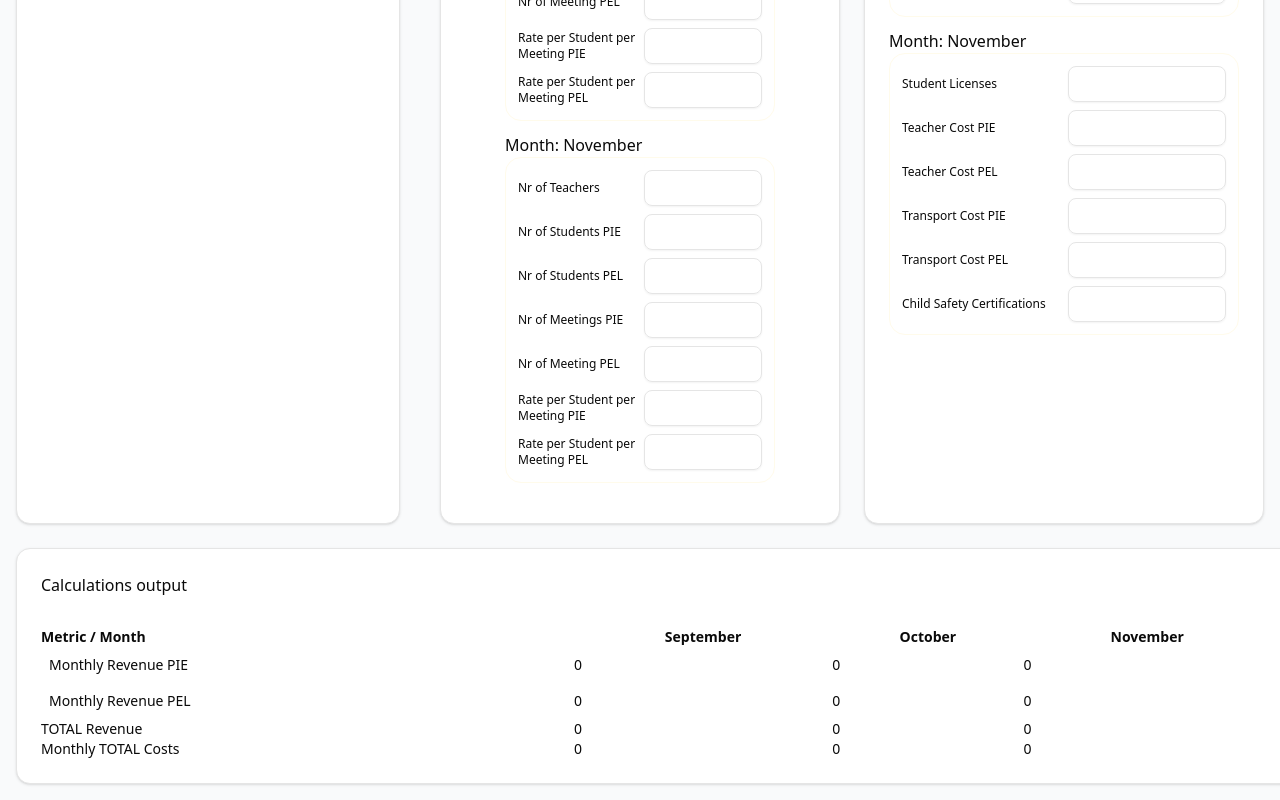
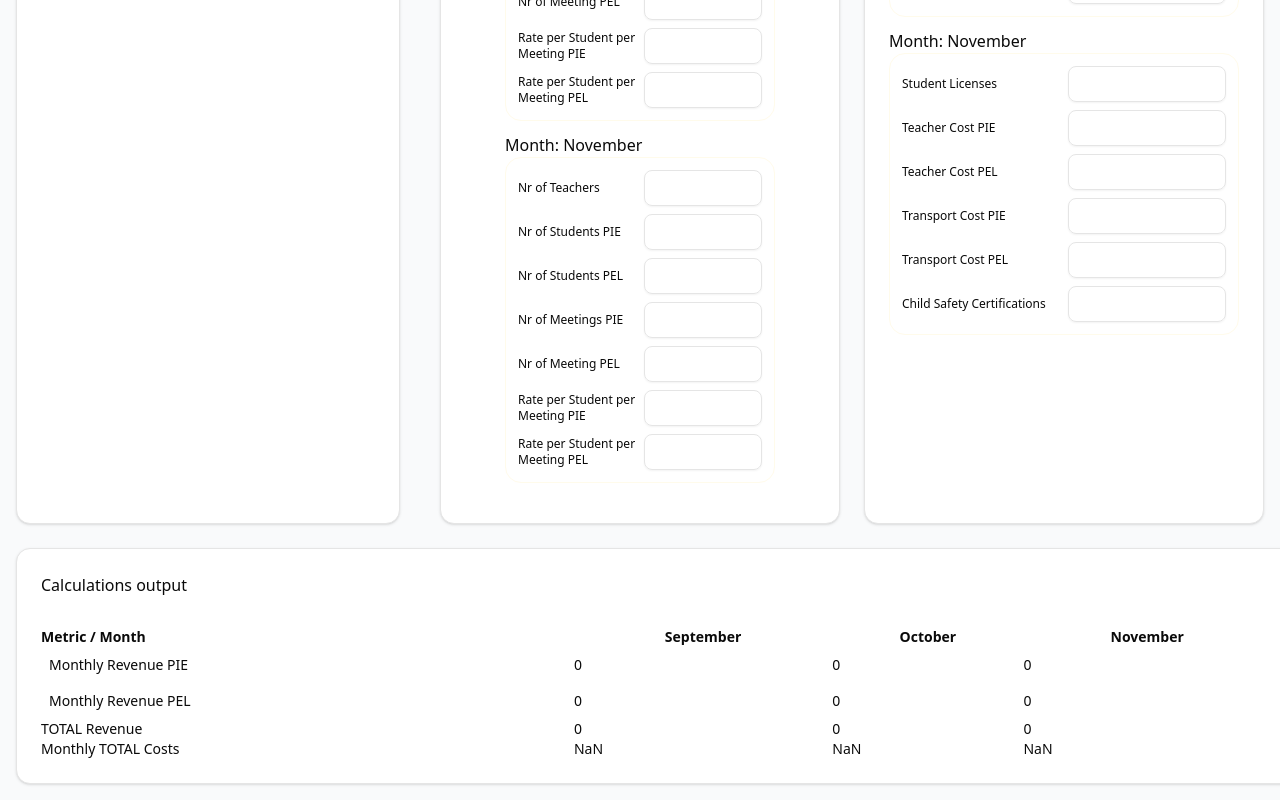
Before and after one commit to mikowhy33/franchise_calc, a Next.js app: page / in a window 1280 px wide. Shown: the part 738-1538 px from the top of the page. Built offline with nearby package versions, Linux system fonts and the light colour scheme.

Commit message:
[feat]- works displays total revenue/total costs , gotta add summary and some css changes and its finished, also instructions

```diff
--- a/src/components/homePage.tsx
+++ b/src/components/homePage.tsx
@@ -46,8 +46,8 @@ export default function MainnnPage() {
 		ratePerStudPerMeetingPIE: number;
 		ratePerStudPerMeetingPEL: number;
 		studLicenses: number;
-		teacherCostPIE: number;
-		teacherCostPEL: number;
+		//teacherCostPIE: number;
+		//teacherCostPEL: number;
 		transportCostPIE: number;
 		transportCostPEL: number;
 		childSafetyCert: number;
@@ -70,9 +70,9 @@ export default function MainnnPage() {
 			ratePerStudPerMeetingPEL: 0,
 			// Costs
 			studLicenses: 0,
-			teacherCostPIE: 0,
-			teacherCostPEL: 0,
+			//teacherCostPIE: 0,
 			transportCostPIE: 0,
+			//teacherCostPEL: 0,
 			transportCostPEL: 0,
 			childSafetyCert: 0,
 		},
@@ -86,8 +86,8 @@ export default function MainnnPage() {
 			ratePerStudPerMeetingPEL: 0,
 			// Costs
 			studLicenses: 0,
-			teacherCostPIE: 0,
-			teacherCostPEL: 0,
+			//teacherCostPIE: 0,
+			//teacherCostPEL: 0,
 			transportCostPIE: 0,
 			transportCostPEL: 0,
 			childSafetyCert: 0,
@@ -102,8 +102,9 @@ export default function MainnnPage() {
 			ratePerStudPerMeetingPEL: 0,
 			// Costs
 			studLicenses: 0,
-			teacherCostPIE: 0,
-			teacherCostPEL: 0,
+			// taking the costs out, now they are a result of a function
+			//teacherCostPIE: 0,
+			//teacherCostPEL: 0,
 			transportCostPIE: 0,
 			transportCostPEL: 0,
 			childSafetyCert: 0,
@@ -173,20 +174,26 @@ export default function MainnnPage() {
 
 	const getTeacherCostPIE=(month:Month)=>{
 		const data=monthlyData[month];
-		return (TeacherCostPerDay*data.nrOfTeachers*data.nrOfMeetingsPIE).toFixed(0);
+		return (Math.round(TeacherCostPerDay*data.nrOfTeachers*data.nrOfMeetingsPIE));
 	}
 
 	const getTeacherCostPEL=(month:Month)=>{
 		const data=monthlyData[month];
-		return(TeacherCostPerDay*data.nrOfTeachers*data.nrOfMeetingsPEL).toFixed(0);
+		return(Math.round(TeacherCostPerDay*data.nrOfTeachers*data.nrOfMeetingsPEL));
 	}
 
 	// sum of total costs
 
 	const getAllCosts=(month:Month)=>{
 		const data=monthlyData[month];
-		return(Number(data.studLicenses+data.teacherCostPIE+data.teacherCostPEL+data.transportCostPIE+data.transportCostPEL+data.childSafetyCert))
+
+		return(Number(data.studLicenses+getTeacherCostPIE(month)+getTeacherCostPEL(month)+data.transportCostPIE+data.transportCostPEL+data.childSafetyCert))
+
 	}
+
+
+
+
 
 
 	return (
@@ -377,22 +384,26 @@ export default function MainnnPage() {
 												type="number"
                                                 // value={monthlyData[month].teacherCostPIE==0?"":monthlyData[month].teacherCostPIE}
 
-												value={Number.isNaN(getTeacherCostPIE(month)) ? "" : getTeacherCostPIE(month)}
+												value={getTeacherCostPIE(month)}
 
-												onChange={(e) => {
-													updateMonthlyData(month,"teacherCostPIE",Number(e.target.value))
-												}}></Input>
+												// onChange={(e) => {
+												// 	updateMonthlyData(month,"teacherCostPIE",Number(e.target.value))
+												// }}
+												readOnly
+												></Input>
 
 											<p>Teacher Cost PEL</p>
 											<Input
 												type="number"
                                                 // value={monthlyData[month].teacherCostPEL==0?"":monthlyData[month].teacherCostPEL}
 
-												value={Number.isNaN(getTeacherCostPEL(month)) ? "" : getTeacherCostPEL(month)}
+												value={getTeacherCostPEL(month)}
 
-												onChange={(e) => {
-													updateMonthlyData(month,"teacherCostPEL", Number(e.target.value))
-												}}></Input>
+												// onChange={(e) => {
+												// 	updateMonthlyData(month,"teacherCostPEL", Number(e.target.value))
+												// }}
+												readOnly
+												></Input>
 
 											<p>Transport Cost PIE</p>
 											<Input
@@ -408,7 +419,8 @@ export default function MainnnPage() {
                                                 value={monthlyData[month].transportCostPEL==0?"":monthlyData[month].transportCostPEL}
 												onChange={(e) => {
 													updateMonthlyData(month,"transportCostPEL",Number(e.target.value))
-												}}></Input>
+												}}
+												></Input>
 
 											<p>Child Safety Certifications</p>
 											<Input
```
